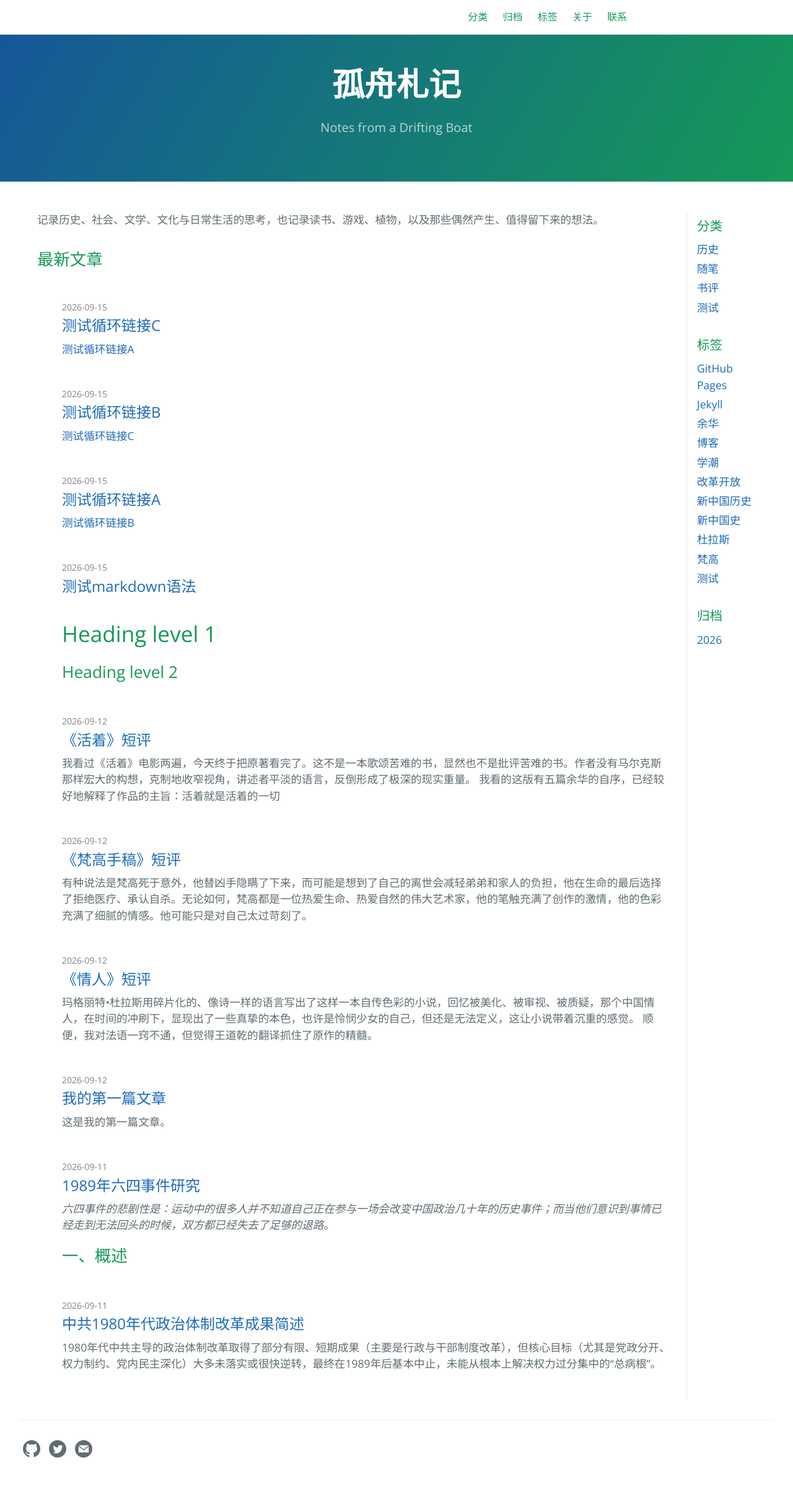
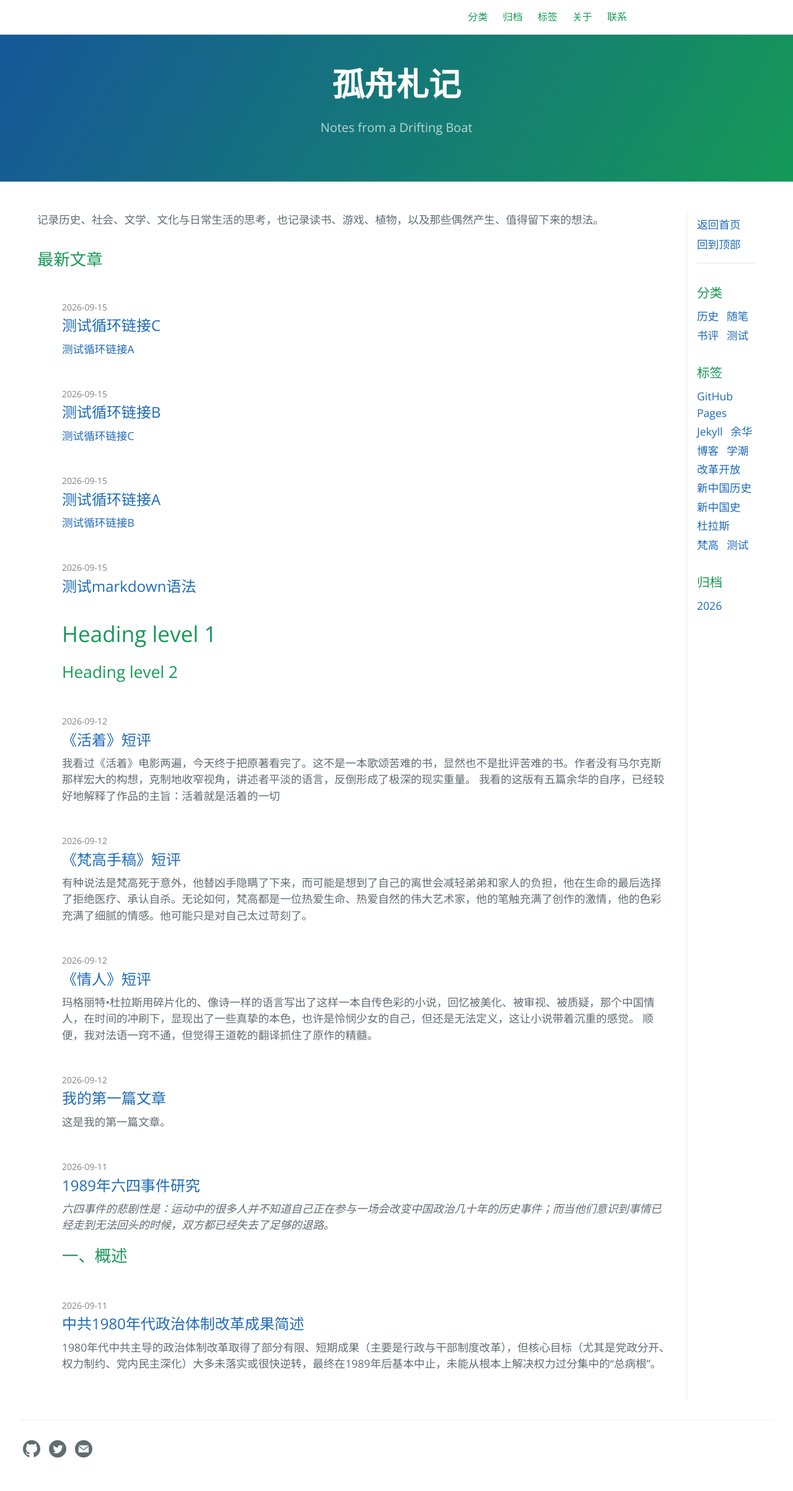
Before and after one commit to mawenqian1992/mawenqian1992.github.io, a Jekyll site: the page built from index.md, in a window 1280 px wide. Shown: the whole page at 62% size. Built offline with Jekyll 4.4.1, drawn with Linux system fonts in a browser that asks for light colours.

Commit message:
0917-1732

```diff
--- a/_layouts/default.html
+++ b/_layouts/default.html
@@ -50,7 +50,7 @@
 
         <link rel="stylesheet" href="{{ '/assets/css/style.css?v=' | append: site.github.build_revision | absolute_url }}">
     </head>
-    <body>
+    <body id="top">
 
         {% include site-header.html %}
 
@@ -124,8 +124,13 @@
 
     <aside class="sidebar sidebar-right">
 
-        <div class="sidebar-section">
-            <h3>分类</h3>
+    <div class="sidebar-section sidebar-navigation">
+        <a href="{{ "/" | relative_url }}">返回首页</a>
+        <a href="#top">回到顶部</a>
+    </div>
+
+    <div class="sidebar-section">
+        <h3>分类</h3>
             <ul>
                 {% for category in site.categories %}
                 <li>
--- a/assets/css/style.scss
+++ b/assets/css/style.scss
@@ -141,6 +141,22 @@
   padding-left: 1rem;
 }
 
+.sidebar-navigation {
+  display: flex;
+  flex-direction: column;
+  gap: 0.4rem;
+  padding-bottom: 1rem;
+  border-bottom: 1px solid #e5e5e5;
+}
+
+.sidebar-navigation a {
+  text-decoration: none;
+}
+
+.sidebar-navigation a:hover {
+  text-decoration: underline;
+}
+
 .sidebar-section {
   margin-bottom: 2rem;
 }
@@ -151,13 +167,15 @@
 }
 
 .sidebar-section ul {
+  display: flex;
+  flex-wrap: wrap;
+  gap: 0.25rem 0.8rem;
   margin: 0;
   padding: 0;
   list-style: none;
 }
 
 .sidebar-section li {
-  margin-bottom: 0.3rem;
   line-height: 1.5;
 }
 
```
